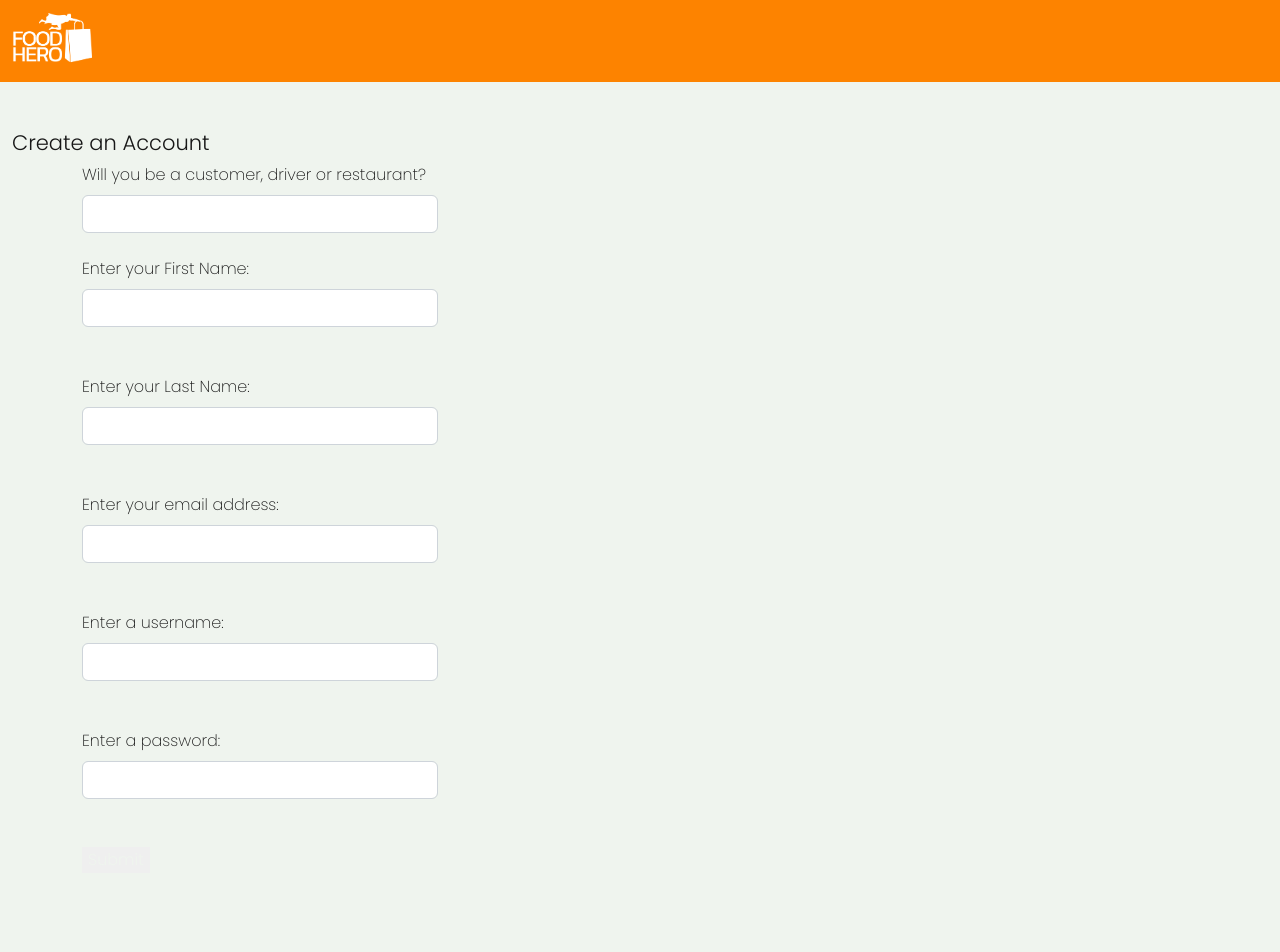
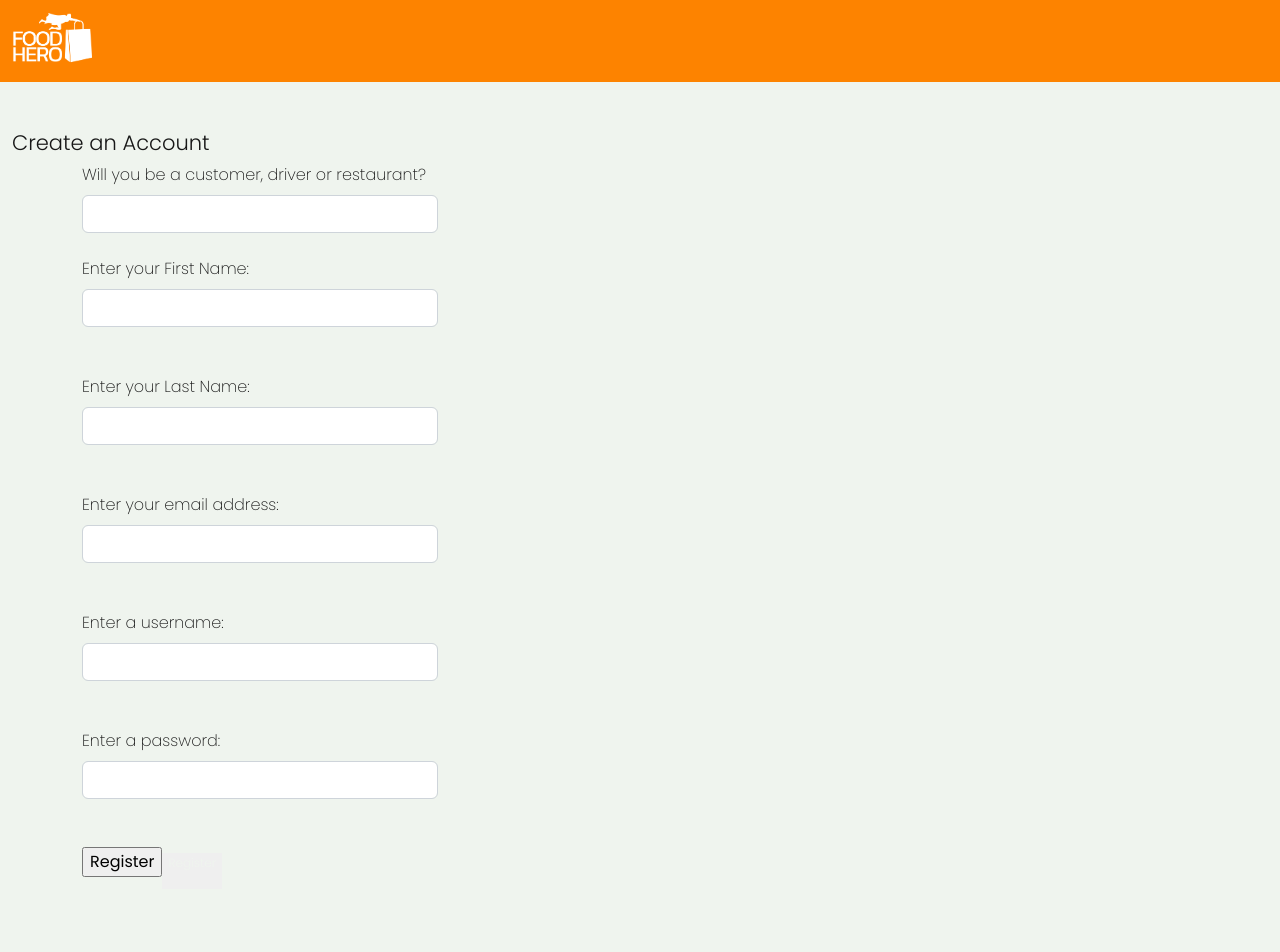
Before and after one commit to Fred374/project_2, an Angular app in the folder project_2_front/: page /registration in a window 1280 px wide. Shown: the top 952 px of the page. Built offline with nearby package versions, Linux system fonts and the light colour scheme.

Commit message:
Minor cosmetic changes changed routing after customer registration from restaurant component to mood component, made password field at registration secret, and edited button to show up. Added header with smiley face to mood component

```diff
--- a/project_2_front/src/app/components/moodforwhat/moodforwhat.component.html
+++ b/project_2_front/src/app/components/moodforwhat/moodforwhat.component.html
@@ -8,7 +8,7 @@
     <h1 id="title">Watchu in the mood for?</h1>
 </head>
 <body>
-
+    <h1 id="header">Watchu in the mood for? :)</h1>
     <div>
     <div>
         <a routerLink="/breakfast"><img src="../../../assets/Breakfast_image.png" alt="Breakfast & Brunch"></a>
--- a/project_2_front/src/app/components/registration/registration.component.html
+++ b/project_2_front/src/app/components/registration/registration.component.html
@@ -56,7 +56,7 @@
 
                 <div class="form-group">
                     <label for="password" class="form-label">Enter a password:</label><br>
-                    <input type="text" id="password" name="password" [(ngModel)]="user.userPassword" class="form-control" required #password="ngModel"><br>
+                    <input type="password" id="password" name="password" [(ngModel)]="user.userPassword" class="form-control" required #password="ngModel"><br>
                     <!-- Some validation -->
                     <div class="alert-danger" *ngIf="password.errors && f.submitted">
                         <div *ngIf="password.errors.required">password is required</div>
@@ -67,7 +67,8 @@
                     <input type="text" name="password2" ngModel placeholder="Enter password here">
                     -->
                 <div class="form-group">
-                    <button type="submit" (click)="createUser()">Submit</button>
+                    <input type="submit" (click)="createUser()" value="Register">
+                    <button type="submit" (click)="createUser()"><p>Register</p></button>
                 </div>
                 <div class="alert alert-warning" *ngIf="f.submitted && isSignUpFailed">
                     Signup failed!<br />{{errorMessage}}
--- a/project_2_front/src/app/components/registration/registration.component.ts
+++ b/project_2_front/src/app/components/registration/registration.component.ts
@@ -45,7 +45,7 @@ export class RegistrationComponent implements OnInit {
       // conditional routing
       if(data.userRoleId?.userRoleId == 1) {
       // if user is a customer send them to choose Restaurant
-        this.router.navigate(['/chooseRestaurant']);
+        this.router.navigate(['/mood']);
 
       } else if (data.userRoleId?.userRoleId == 2) {
         // if user is a driver send them to ... not sure yet
```
